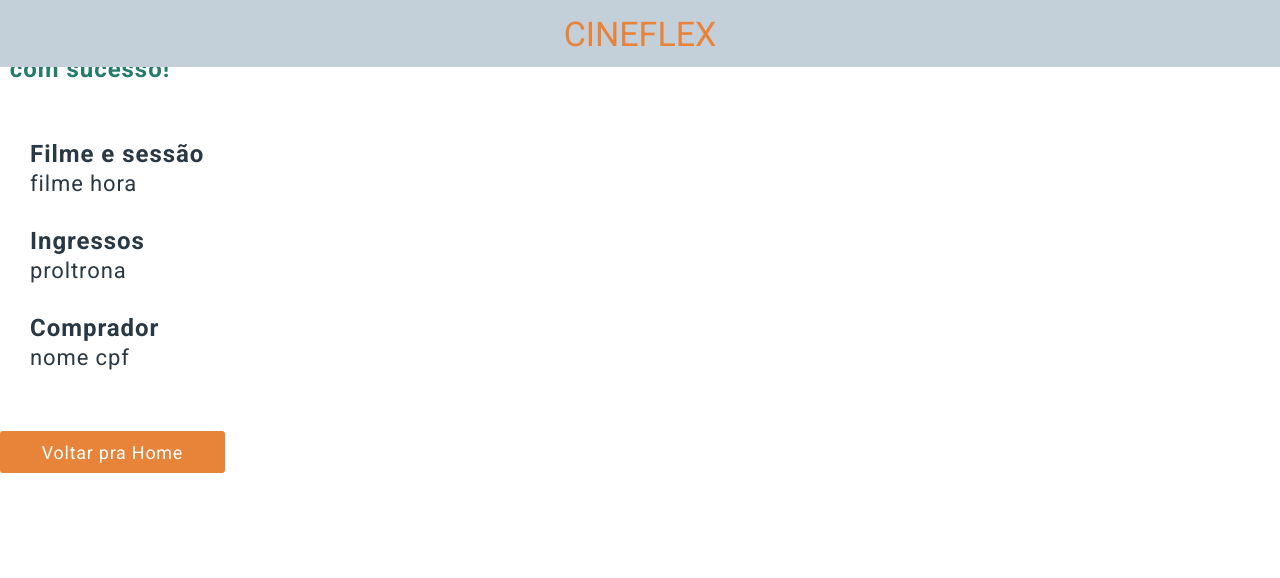
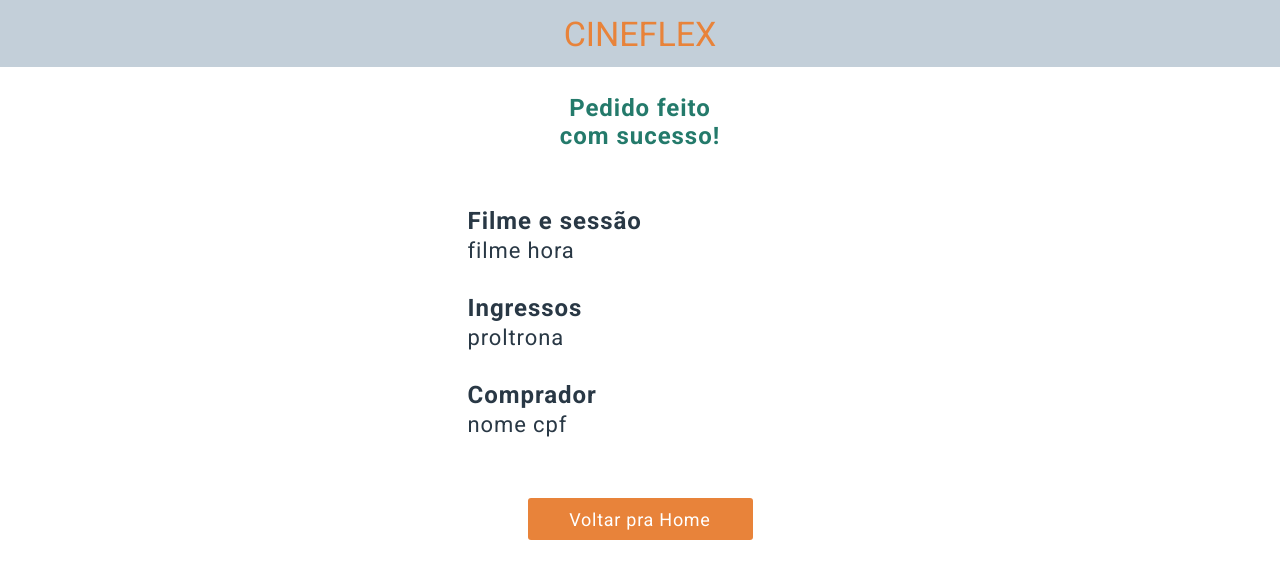
Before and after one commit to breno-aredes/CineFlex, a React (Create React App) app: page /sucesso in a window 1280 px wide. Shown: the top 578 px of the page. Built offline with nearby package versions, Linux system fonts and the light colour scheme.

Commit message:
0.1.6 post com nome, cpf e ids. navigate para pagina de sucesso

```diff
--- a/src/pages/Sucesso.jsx
+++ b/src/pages/Sucesso.jsx
@@ -2,7 +2,7 @@ import styled from "styled-components";
 
 export default function Success() {
   return (
-    <>
+    <Container>
       <H1>Pedido feito com sucesso!</H1>
       <H2>Filme e sessão</H2>
       <H3> filme hora</H3>
@@ -11,9 +11,32 @@ export default function Success() {
       <H2>Comprador</H2>
       <H3>nome cpf</H3>
       <Button>Voltar pra Home</Button>
-    </>
+    </Container>
   );
 }
+
+const Container = styled.div`
+  height: 100%;
+  display: flex;
+  margin-top: 67px;
+  flex-direction: column;
+  align-items: center;
+
+  h1 {
+    display: flex;
+    justify-content: center;
+    align-items: center;
+    height: 110px;
+    width: 374px;
+    font-family: "Roboto", sans-serif;
+    font-size: 24px;
+    font-weight: 400;
+    line-height: 28px;
+    letter-spacing: 0.04em;
+    text-align: center;
+    color: #293845;
+  }
+`;
 
 const H1 = styled.div`
   display: flex;
--- a/src/pages/assentos.jsx
+++ b/src/pages/assentos.jsx
@@ -2,12 +2,15 @@ import styled from "styled-components";
 import Footer from "../components/footer";
 import axios from "axios";
 import { useEffect, useState } from "react";
-import { useParams } from "react-router";
+import { useNavigate, useParams } from "react-router";
 
 export default function Seats() {
   const sessions = useParams();
   const [seat, setSeat] = useState(undefined);
-  const [selectedSeat, setSelectedSeat] = useState([]);
+  const [ids, setIds] = useState([]);
+  const [name, setName] = useState("");
+  const [cpf, setCpf] = useState("");
+  const navigate = useNavigate();
 
   useEffect(() => {
     const request = axios.get(
@@ -24,7 +27,19 @@ export default function Seats() {
   }
 
   function clickedSeat(id) {
-    setSelectedSeat([...selectedSeat, id]);
+    setIds([...ids, id]);
+  }
+
+  function buyerData(e) {
+    e.preventDefault();
+    const data = { ids, name, cpf };
+
+    const submit = axios.post(
+      "https://mock-api.driven.com.br/api/v8/cineflex/seats/book-many",
+      data
+    );
+    submit.then(navigate("/sucesso"));
+    submit.catch((err) => console.log(err.response.data));
   }
 
   return (
@@ -35,11 +50,9 @@ export default function Seats() {
         {seat.seats.map((s) => (
           <Seat
             key={s.id}
-            isAvailable={
-              s.isAvailable && `${selectedSeat.includes(s.id) && "selected"}`
-            }
+            isAvailable={s.isAvailable && `${ids.includes(s.id) && "selected"}`}
             onClick={() => clickedSeat(s.id)}
-            disabled={!s.isAvailable || selectedSeat.includes(s.id)}
+            disabled={!s.isAvailable || ids.includes(s.id)}
           >
             {s.name}
           </Seat>
@@ -61,14 +74,30 @@ export default function Seats() {
         </Subtitle>
       </SubtitleContainer>
 
-      <InputContainer>
-        <p>Nome do comprador:</p>
-        <input placeholder="Digite seu nome..."></input>
-        <p>CPF do comprador:</p>
-        <input placeholder="Digite seu CPF..."></input>
-      </InputContainer>
+      <form onSubmit={buyerData}>
+        <InputContainer>
+          <label htmlFor="name">Nome do comprador:</label>
+          <input
+            id="name"
+            value={name}
+            onChange={(e) => setName(e.target.value)}
+            placeholder="Digite seu nome..."
+            required
+          ></input>
+          <label htmlFor="cpf">CPF do comprador:</label>
+          <input
+            id="cpf"
+            value={cpf}
+            onChange={(e) => setCpf(e.target.value)}
+            placeholder="Digite seu CPF..."
+            required
+          ></input>
+          <div>
+            <Button>Reservar assento(s)</Button>
+          </div>
+        </InputContainer>
+      </form>
 
-      <Button>Reservar assento(s)</Button>
       <Footer
         title={seat.movie.title}
         img={seat.movie.posterURL}
@@ -160,7 +189,7 @@ const Subtitle = styled.div`
 
 const InputContainer = styled.div`
   margin-top: 42px;
-  width: 327px;
+  width: 100%;
 
   input {
     height: 51px;
@@ -175,20 +204,25 @@ const InputContainer = styled.div`
     align-items: center;
     padding-left: 18px;
     border: 1px solid #afafaf;
-    color: #afafaf;
+    color: black;
     margin-top: 3px;
     margin-bottom: 7px;
     box-sizing: border-box;
   }
-  p {
+  label {
     font-family: "Roboto";
     font-size: 18px;
     font-weight: 400;
     line-height: 21px;
     text-align: left;
   }
+  div {
+    display: flex;
+    justify-content: center;
+  }
 `;
-const Button = styled.div`
+const Button = styled.button`
+  border: none;
   margin-top: 57px;
   height: 42px;
   width: 225px;
```
